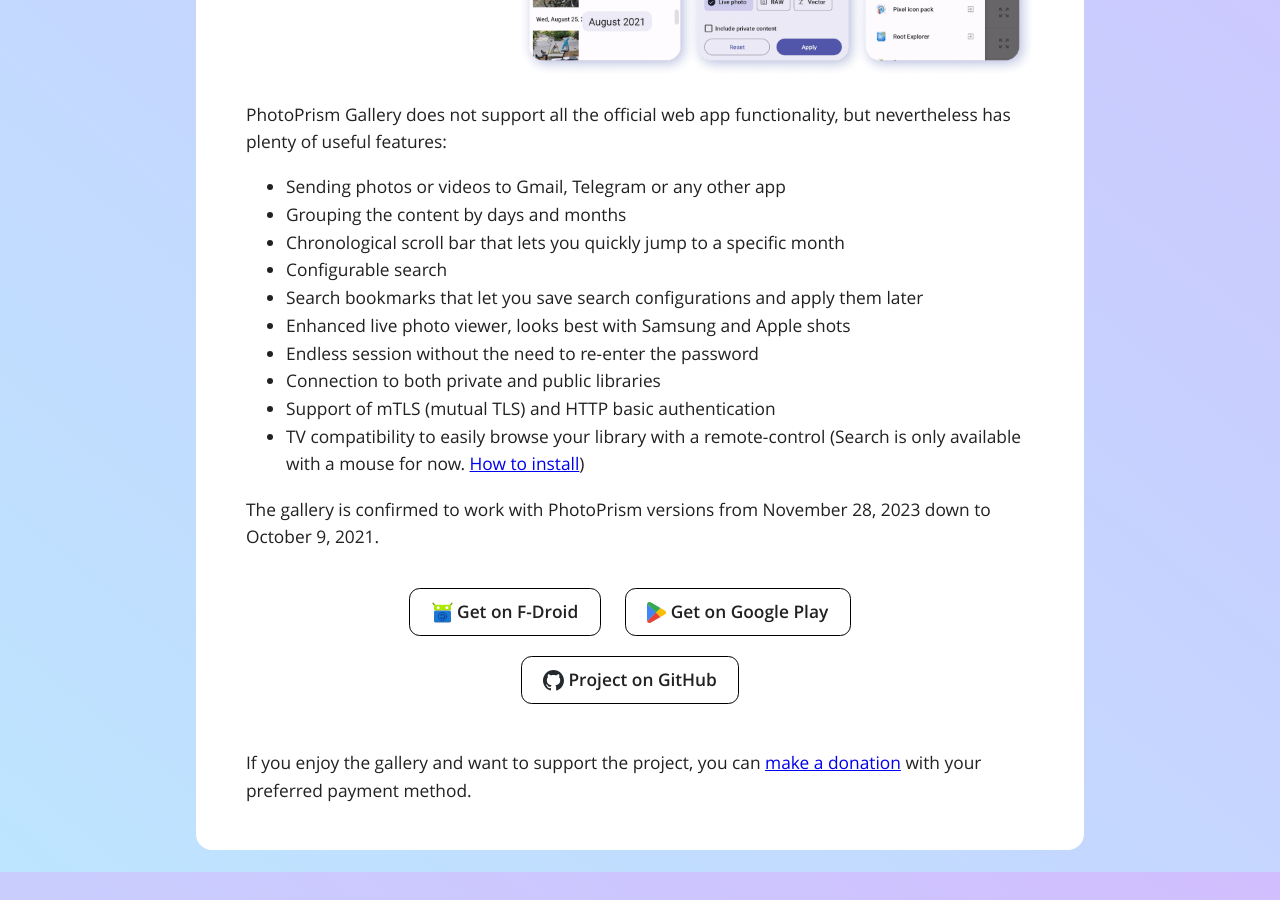
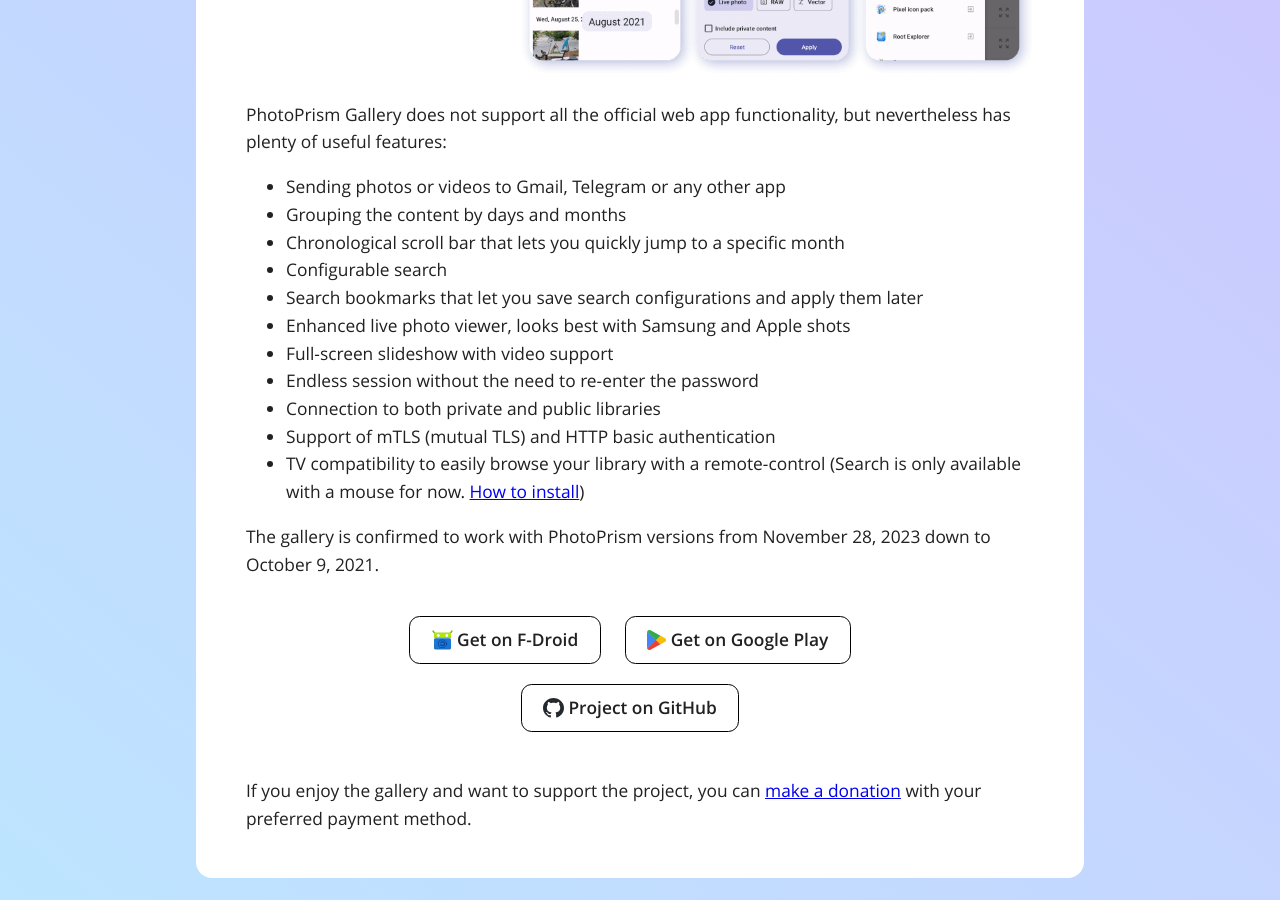
Before and after one commit to Radiokot/website, a Jekyll site: the page built from _projects/photoprism-android-gallery.html, in a window 1280 px wide and 900 px high, scrolled down 760 px. Built offline with Jekyll 4.4.1, drawn with Linux system fonts in a browser that asks for light colours; before the commit the page ends 1632 px from its top, so only the background shows below that.

Commit message:
Actualize PhotoPrism description

```diff
--- a/_projects/photoprism-android-gallery.html
+++ b/_projects/photoprism-android-gallery.html
@@ -35,6 +35,7 @@
     <li>Configurable search</li>
     <li>Search bookmarks that let you save search configurations and apply them later</li>
     <li>Enhanced live photo viewer, looks best with Samsung and Apple shots</li>
+    <li>Full-screen slideshow with video support</li>
     <li>Endless session without the need to re-enter the password</li>
     <li>Connection to both private and public libraries</li>
     <li>Support of mTLS (mutual TLS) and HTTP basic authentication</li>
```
